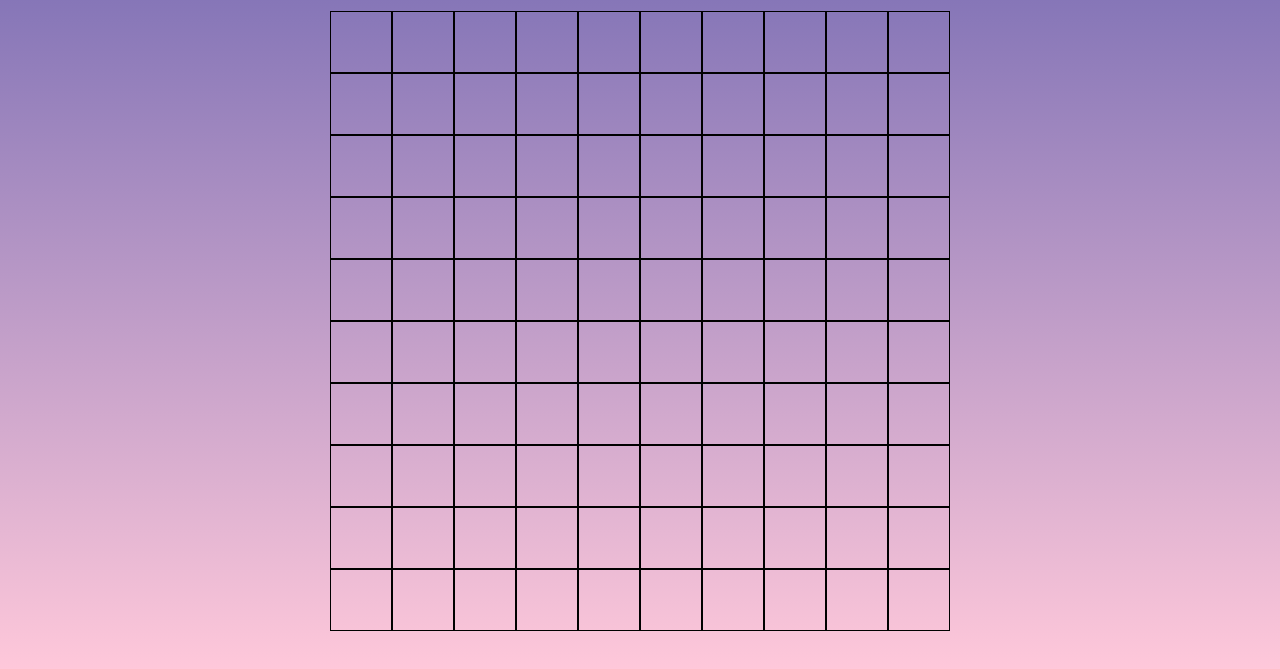
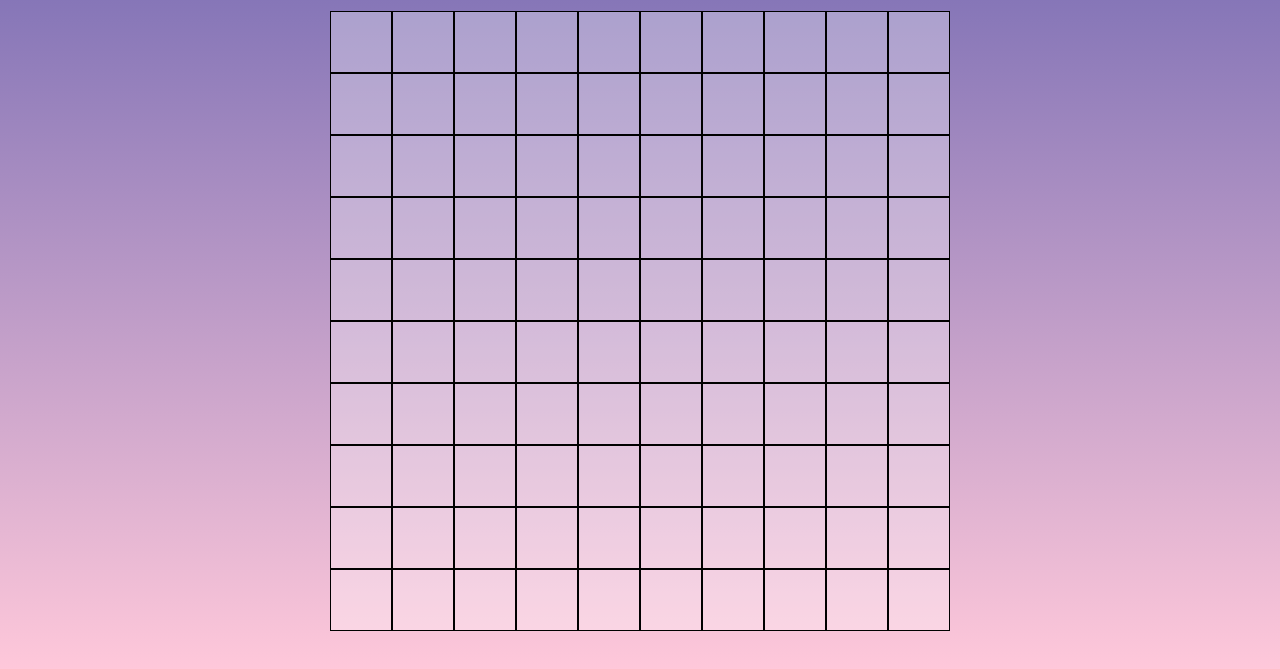
Before and after one commit to ViktoriiaKN/piskvorky, a plain HTML site: page game.html in a window 1280 px wide. Shown: the part 205-874 px from the top of the page. Drawn offline with nearby package versions, Linux system fonts and the light colour scheme.

Commit message:
Change color rgba game-play

```diff
--- a/styles.css
+++ b/styles.css
@@ -200,7 +200,7 @@ text-align: center;
 
 .button {
   border: 1px solid #000;
-  background-color: transparent;
+  background-color: rgba(255, 255, 255, 0.3);
   width: calc(10% - 2px);
   height: calc(10% - 2px);
   aspect-ratio: 1 / 1;
@@ -209,7 +209,7 @@ text-align: center;
 
 .button:hover,
 .button:focus {
-  background-color: rgba(219, 205, 212, 0.9);
+  background-color: rgba(255, 255, 255, 0.5);
   cursor: pointer;
 }
 
```
